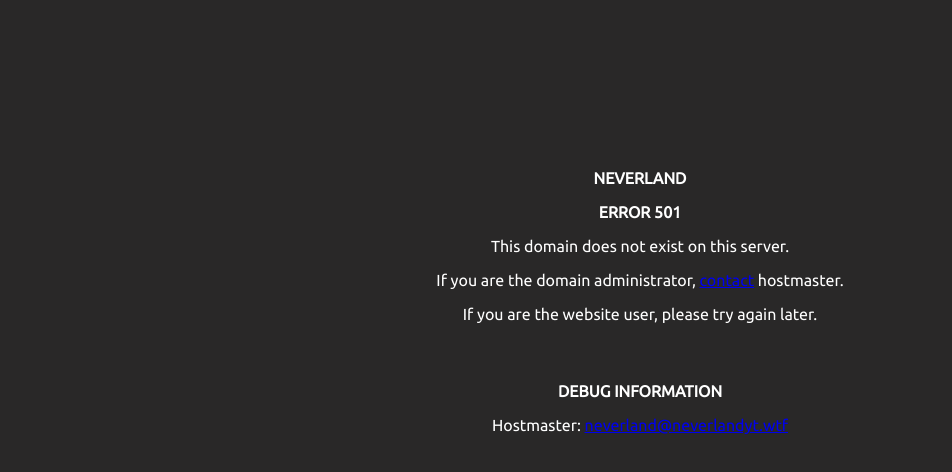
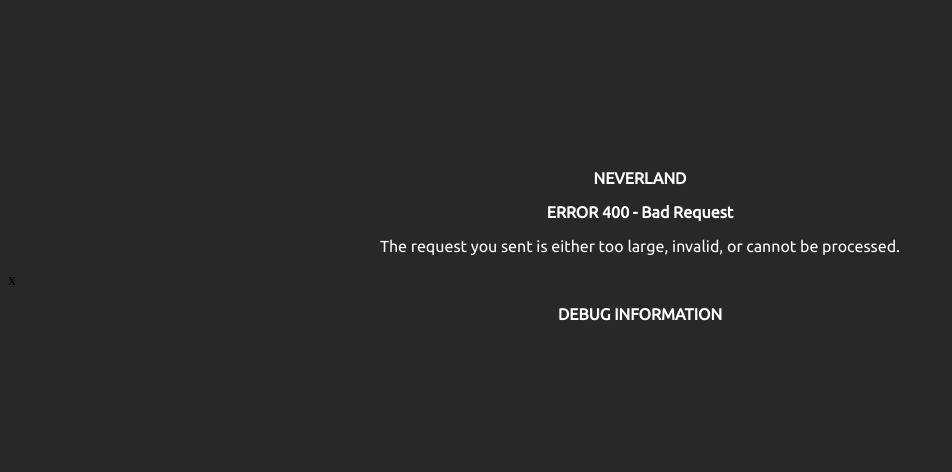
Before and after one commit to mj02010/nositepage, a plain HTML site: page 400.html in a window 1280 px wide. Shown: the part 18-490 px from the top of the page, without its empty margins (0-952 px from the left). Drawn offline with Linux system fonts and the light colour scheme.

Commit message:
Finished error 400

```diff
--- a/400.html
+++ b/400.html
@@ -15,18 +15,15 @@
         <h2>&zwnj;</h1>
         <h1>&zwnj;</h1>
         <center><p><b>NEVERLAND</b></p></center>
-        <center><p><b>ERROR 501</b></p></center>
-        <center><p>This domain does not exist on this server.</p></center>
-        <center><p>If you are the domain administrator, <a href="mailto:neverland@neverlandyt.wtf">contact</a> hostmaster.</p></center>
-        <center><p>If you are the website user, please try again later.</p></center>
-        <h3>&zwnj;</h1>
+        <center><p><b>ERROR 400 - Bad Request</b></p></center>
+        <center><p>The request you sent is either too large, invalid, or cannot be processed.</p></center>x
+        &zwnj;
         <center><p><b>DEBUG INFORMATION</b></p></center>
         <script type="application/javascript" style="font-family:Ubuntu;color:white">
             function getIP(json) {
                 document.write("<center><p>YOUR IP ADDRESS: ", json.ip, "</p></center>");
             }
         </script>
-        <center><p>Hostmaster: <a href="mailto:neverland@neverlandyt.wtf">neverland@neverlandyt.wtf</a></p></center>
     </body>
     <script type="application/javascript" src="https://api.ipify.org?format=jsonp&callback=getIP"></script>
 </html>
```
